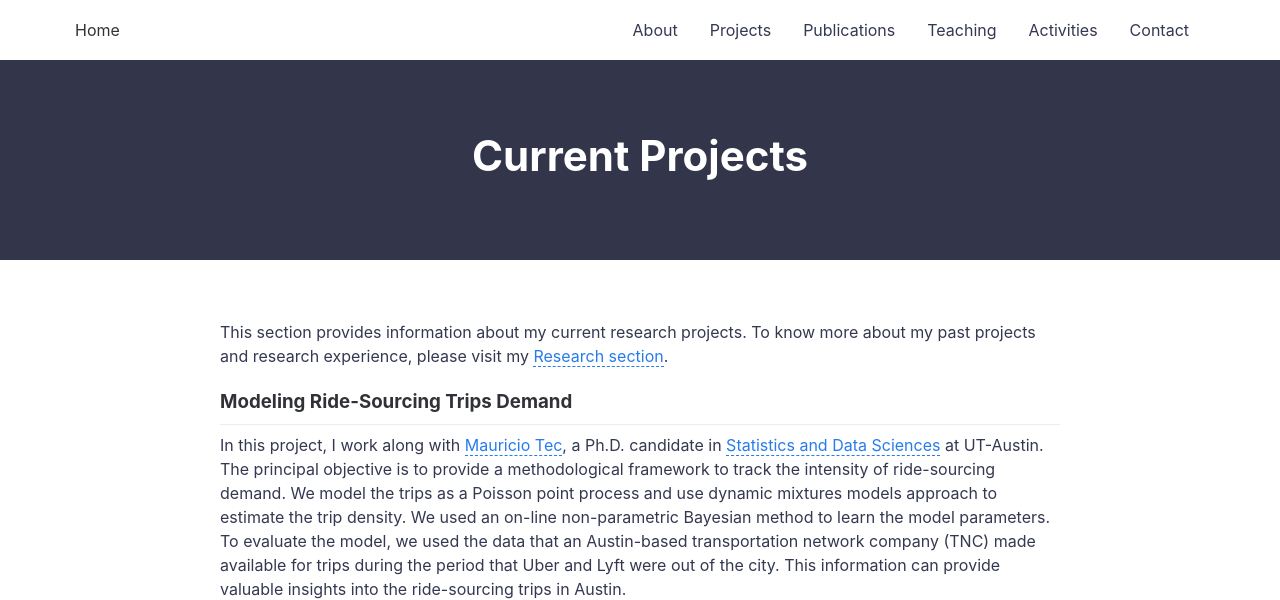
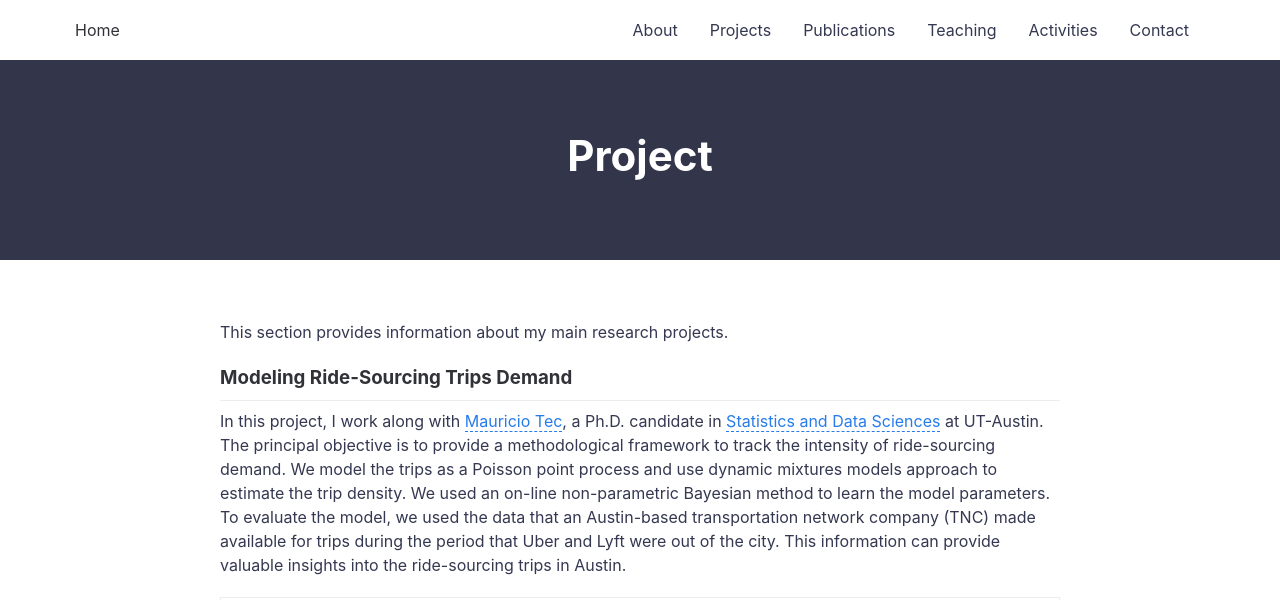
Before and after one commit to nzunigag/nzunigag.github.io, a Jekyll site: the page built from projects.md, in a window 1280 px wide and 900 px high, cut to the strip 0-600 px from the top of the window. Built offline with Jekyll 4.4.1, drawn with Linux system fonts in a browser that asks for light colours.

Commit message:
Update projects.md

```diff
--- a/projects.md
+++ b/projects.md
@@ -1,10 +1,10 @@
 ---
 layout: page
-title: Current Projects
+title: Project
 permalink: /projects/
 ---
 
-This section provides information about my current research projects. To know more about my past projects and research experience, please visit my <a href="https://nzunigag.github.io/research/">Research section</a>.
+This section provides information about my main research projects.
 
 ### Modeling Ride-Sourcing Trips Demand
 ___
```
